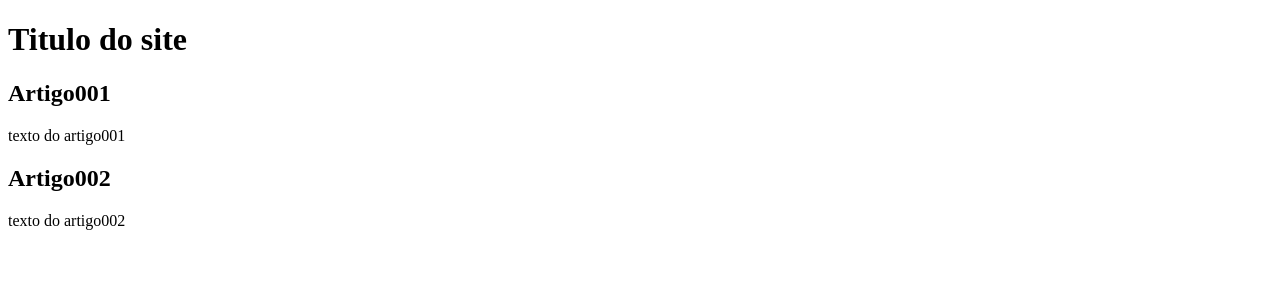
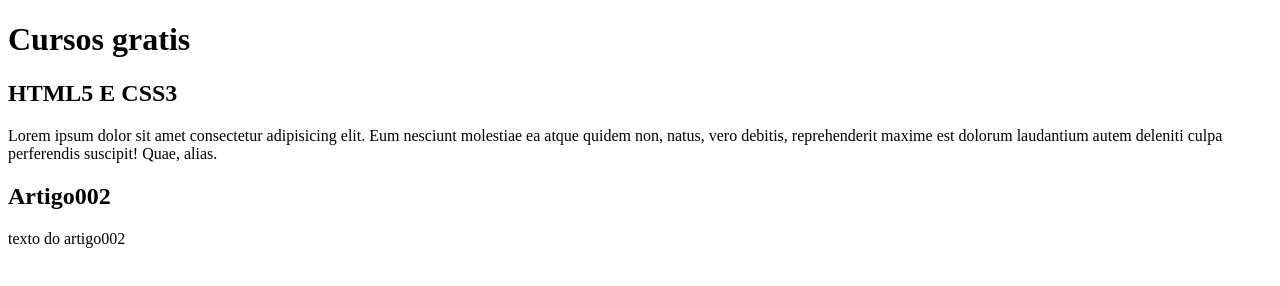
Before and after one commit to joaoarturfl/Projeto-site, a plain HTML site: page index.html in a window 1280 px wide. Drawn offline with Linux system fonts and the light colour scheme.

Commit message:
comecei a escrever conteudo

```diff
--- a/index.html
+++ b/index.html
@@ -3,16 +3,16 @@
 <head>
     <meta charset="UTF-8">
     <meta name="viewport" content="width=device-width, initial-scale=1.0">
-    <title>TYitulo do site</title>
+    <title></title>
 </head>
 <body>
     <main>
         <header>
-            <h1>Titulo do site</h1>
+            <h1>Cursos gratis</h1>
         </header>
         <article>
-            <h2>Artigo001</h2>
-            <p>texto do artigo001</p>
+            <h2>HTML5 E CSS3</h2>
+            <p>Lorem ipsum dolor sit amet consectetur adipisicing elit. Eum nesciunt molestiae ea atque quidem non, natus, vero debitis, reprehenderit maxime est dolorum laudantium autem deleniti culpa perferendis suscipit! Quae, alias.</p>
         </article>
         <article>
             <h2>Artigo002</h2>
```
